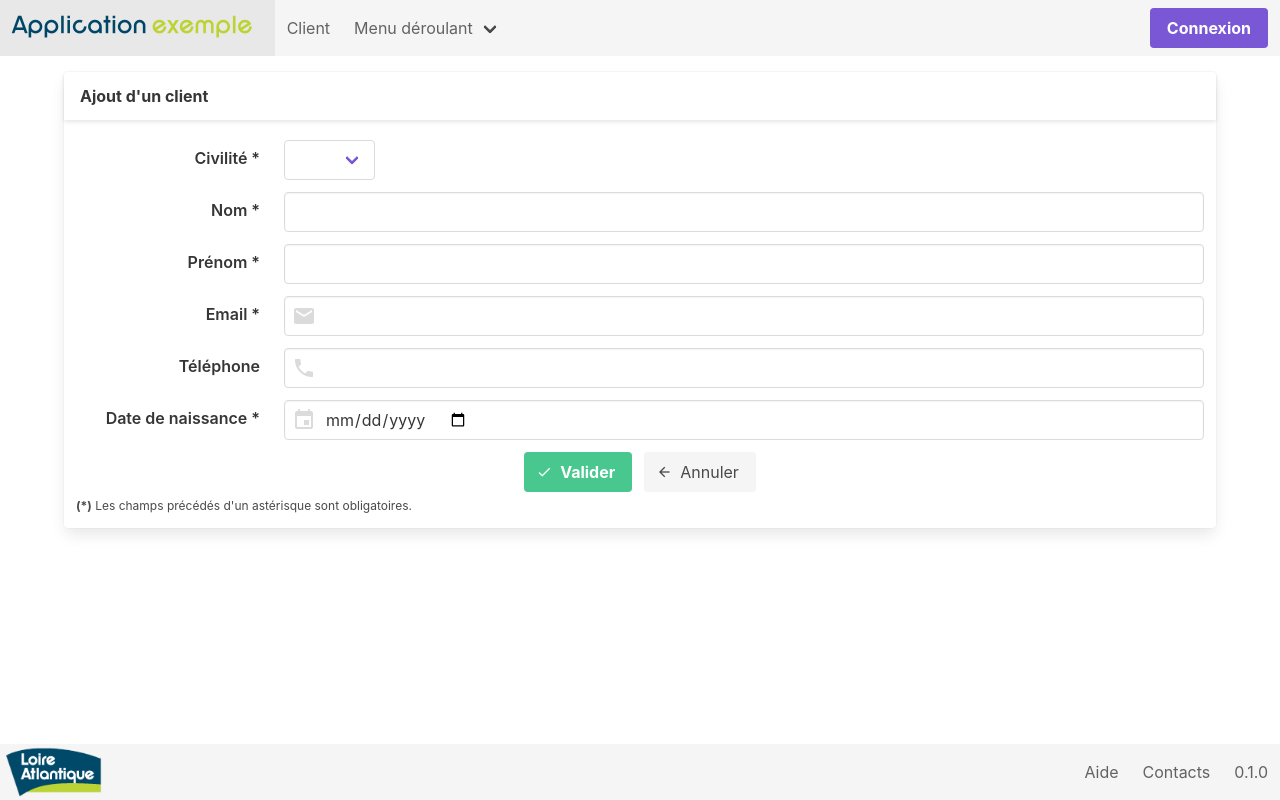
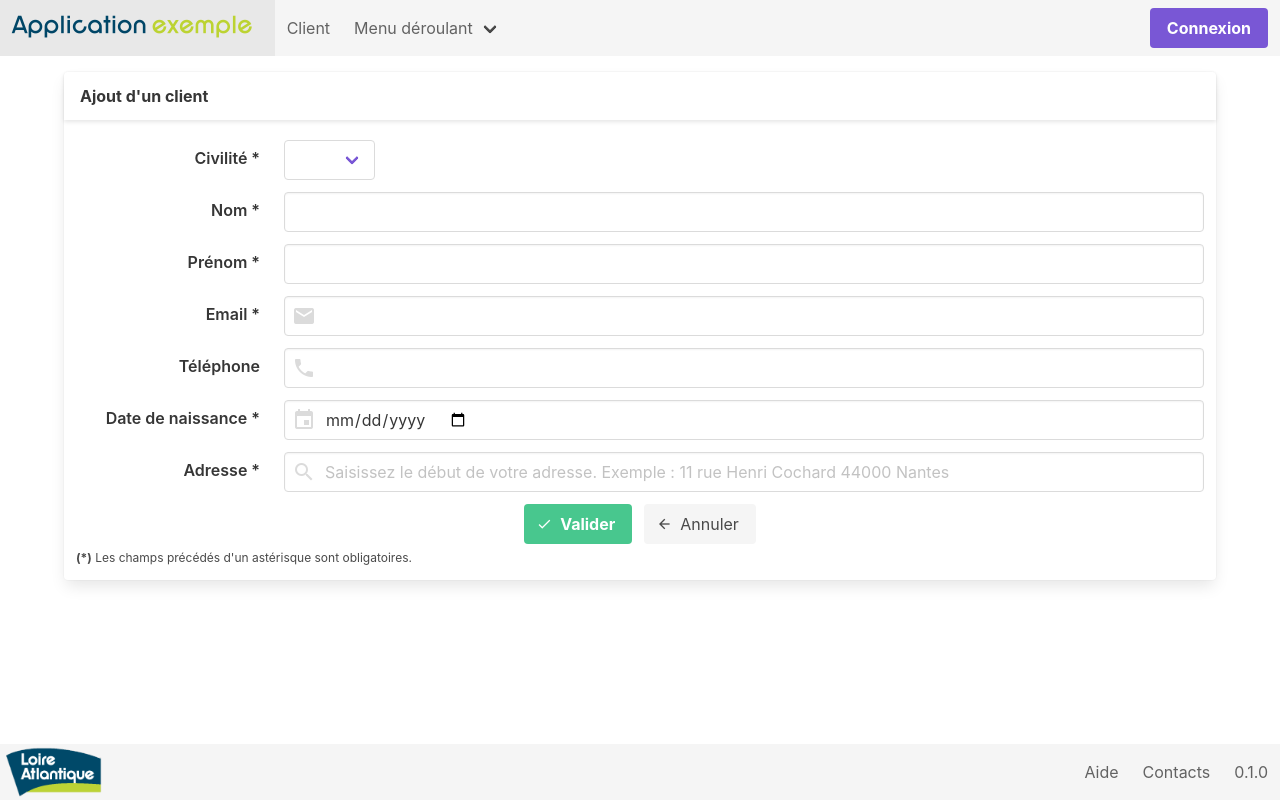
Before and after one commit to sylvainmasson/poc-buefy, a Vue app: page /#/clients/fiche in a window 1280 px wide. Built offline with nearby package versions, Linux system fonts and the light colour scheme.

Commit message:
Gestion adresse fiche client

```diff
--- a/server/db.json
+++ b/server/db.json
@@ -36,10 +36,10 @@
       "civilite": "M.",
       "nom": "Freard",
       "prenom": "Stéphane",
-      "housenumber": "5",
-      "street": "Rue des néfliers",
-      "complement": "",
-      "postcode": "44690",
+      "housenumber": "11",
+      "street": "Rue Henri Cochard",
+      "complement": null,
+      "postcode": "44000",
       "citycode": "44070",
       "city": "Nantes",
       "telephonenumber": "",
@@ -48,7 +48,8 @@
       "entreprise": {
         "siret": "79824895100021",
         "libelle": "Pickles"
-      }
+      },
+      "codeCommune": "44109"
     },
     {
       "civilite": "M.",
@@ -57,7 +58,29 @@
       "email": "steven.boivin@loire-atlantique.fr",
       "birthdate": "1999-01-01",
       "id": 3,
-      "entreprise": {}
+      "entreprise": {},
+      "postcode": "44690",
+      "city": "La Haie-Fouassière",
+      "codeCommune": "44070",
+      "street": "Rue des Néfliers",
+      "housenumber": "5",
+      "complement": null
+    },
+    {
+      "entreprise": {},
+      "civilite": "Mme",
+      "nom": "Lempereur",
+      "prenom": "Cécile",
+      "email": "cecile.lempereur@loire-atlantique.fr",
+      "telephonenumber": "0240991000",
+      "birthdate": "1975-01-01",
+      "postcode": "44300",
+      "city": "Nantes",
+      "codeCommune": "44109",
+      "street": "Avenue des Antilopes",
+      "housenumber": "8",
+      "complement": null,
+      "id": 4
     }
   ],
   "comments": [
--- /dev/null
+++ b/src/components/FieldAdresse.vue
@@ -0,0 +1,62 @@
+<template>
+  <b-field label="Adresse *" horizontal>
+    <b-autocomplete
+      id="adresse"
+      v-model="labelLocal"
+      placeholder="Saisissez le début de votre adresse. Exemple : 11 rue Henri Cochard 44000 Nantes"
+      icon="magnify"
+      :keep-first="true"
+      :open-on-focus="true"
+      :data="adresses"
+      field="properties.label"
+      @select="select"
+      @input="search"
+      :required="required">
+    </b-autocomplete>
+  </b-field>
+</template>
+
+<script>
+import BanService from '../services/BanService'
+
+export default {
+  name: 'FieldAdresse',
+  props: {
+    label: {
+      String
+    },
+    required: {
+      Boolean,
+      required: true
+    }
+  },
+  data () {
+    return {
+      adresses: [],
+      labelLocal: null
+    }
+  },
+  methods: {
+    search (term) {
+      BanService.searchAdresse(term)
+        .then((response) => {
+          if (response.data) {
+            this.adresses = response.data.features
+          }
+        })
+    },
+    select (item) {
+      this.$emit('select', item)
+    }
+  },
+  created () {
+    console.log('mounted')
+    this.labelLocal = this.label
+  },
+  watch: {
+    label: function () {
+      this.labelLocal = this.label
+    }
+  }
+}
+</script>
--- a/src/main.js
+++ b/src/main.js
@@ -7,12 +7,14 @@ import VueAxios from 'vue-axios'
 import Buefy from 'buefy'
 import '@mdi/font/css/materialdesignicons.css'
 import 'buefy/dist/buefy.css'
+// import 'bulma/css/bulma.min.css'
 // import '@/assets/css/appli.css'
 import EmptySlot from '@/components/EmptySlot'
 import TabHeader from '@/components/TabHeader'
 import ActionButton from '@/components/ActionButton'
 import FormHeader from '@/components/FormHeader'
 import FormFooter from '@/components/FormFooter'
+import FieldAdresse from '@/components/FieldAdresse'
 
 Vue.config.productionTip = false
 
@@ -24,6 +26,7 @@ Vue.component('tab-header', TabHeader)
 Vue.component('action-button', ActionButton)
 Vue.component('form-header', FormHeader)
 Vue.component('form-footer', FormFooter)
+Vue.component('field-adresse', FieldAdresse)
 
 new Vue({
   router,
--- /dev/null
+++ b/src/services/BanService.js
@@ -0,0 +1,10 @@
+import Vue from 'vue'
+
+export default {
+  searchAdresse (term) {
+    return Vue.axios.get(`https://api-adresse.data.gouv.fr/search/?q=${term}&lat=47.213484&lon=-1.558216`)
+  },
+  getAdresse (label) {
+    return Vue.axios.get(`https://api-adresse.data.gouv.fr/search/?q=${label}`)
+  }
+}
--- a/src/views/FicheClient.vue
+++ b/src/views/FicheClient.vue
@@ -36,6 +36,10 @@
             <b-input type="date" v-model="client.birthdate" required icon="calendar">
             </b-input>
         </b-field>
+        <field-adresse :label="adresse"
+          :required="true"
+          @select="select">
+        </field-adresse>
         <form-footer :routeRetour="routeRetour" :changement="changement"/>
       </section>
       </form>
@@ -57,6 +61,7 @@ export default {
       libelleEnTete: '',
       libelleCreation: 'Ajout d\'un client',
       libelleModification: 'Modification du client',
+      adresse: null,
       modification: false,
       changement: false,
       premierChargement: false,
@@ -71,8 +76,47 @@ export default {
         .then((response) => {
           this.client = response.data
           this.libelleEnTete = `${this.client.prenom} ${this.client.nom}`
+          this.adresse = this.setAdresse(this.client)
           this.modification = true
         })
+    },
+    setAdresse (client) {
+      var adresseLabel = ''
+      if (this.client.housenumber) {
+        adresseLabel += this.client.housenumber
+      }
+      if (this.client.street) {
+        adresseLabel += ' ' + this.client.street
+      }
+      if (this.client.complement) {
+        adresseLabel += ' ' + this.client.complement
+      }
+      if (this.client.postcode) {
+        adresseLabel += ' ' + this.client.postcode
+      }
+      if (this.client.city) {
+        adresseLabel += ' ' + this.client.city
+      }
+      return adresseLabel
+    },
+    select (item) {
+      this.adresse = item.properties.label
+      this.client.postcode = item.properties.postcode
+      this.client.city = item.properties.city
+      this.client.codeCommune = item.properties.citycode
+      if (item.properties.type === 'housenumber') {
+        this.client.street = item.properties.street
+        this.client.housenumber = item.properties.housenumber
+        this.client.complement = null
+      } else if (item.properties.type === 'street') {
+        this.client.street = item.properties.name
+        this.client.housenumber = null
+        this.client.complement = null
+      } else if (item.properties.type === 'locality') {
+        this.client.complement = item.properties.name
+        this.client.housenumber = null
+        this.client.street = null
+      }
     },
     submit (event) {
       event.preventDefault()
```
